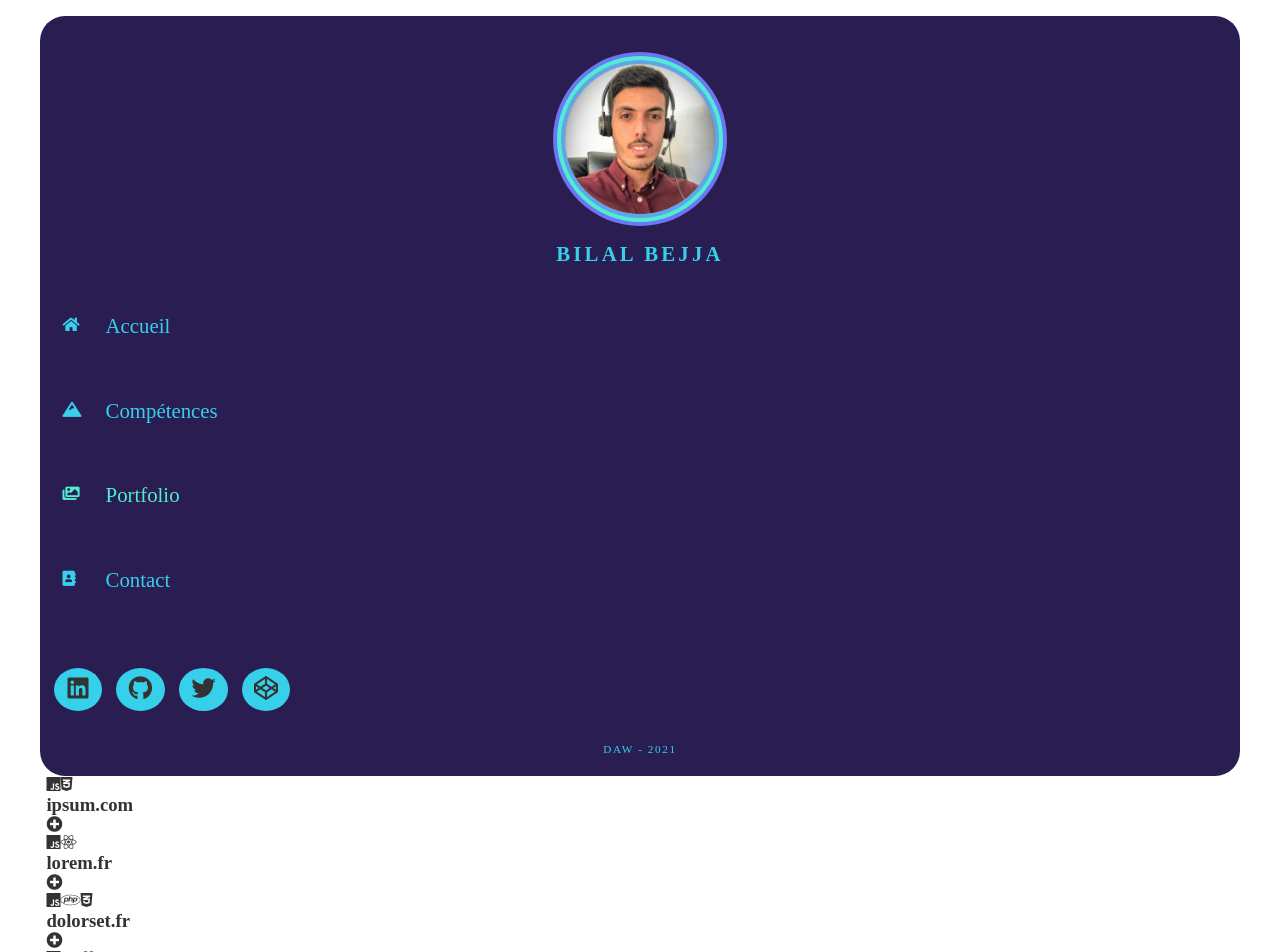
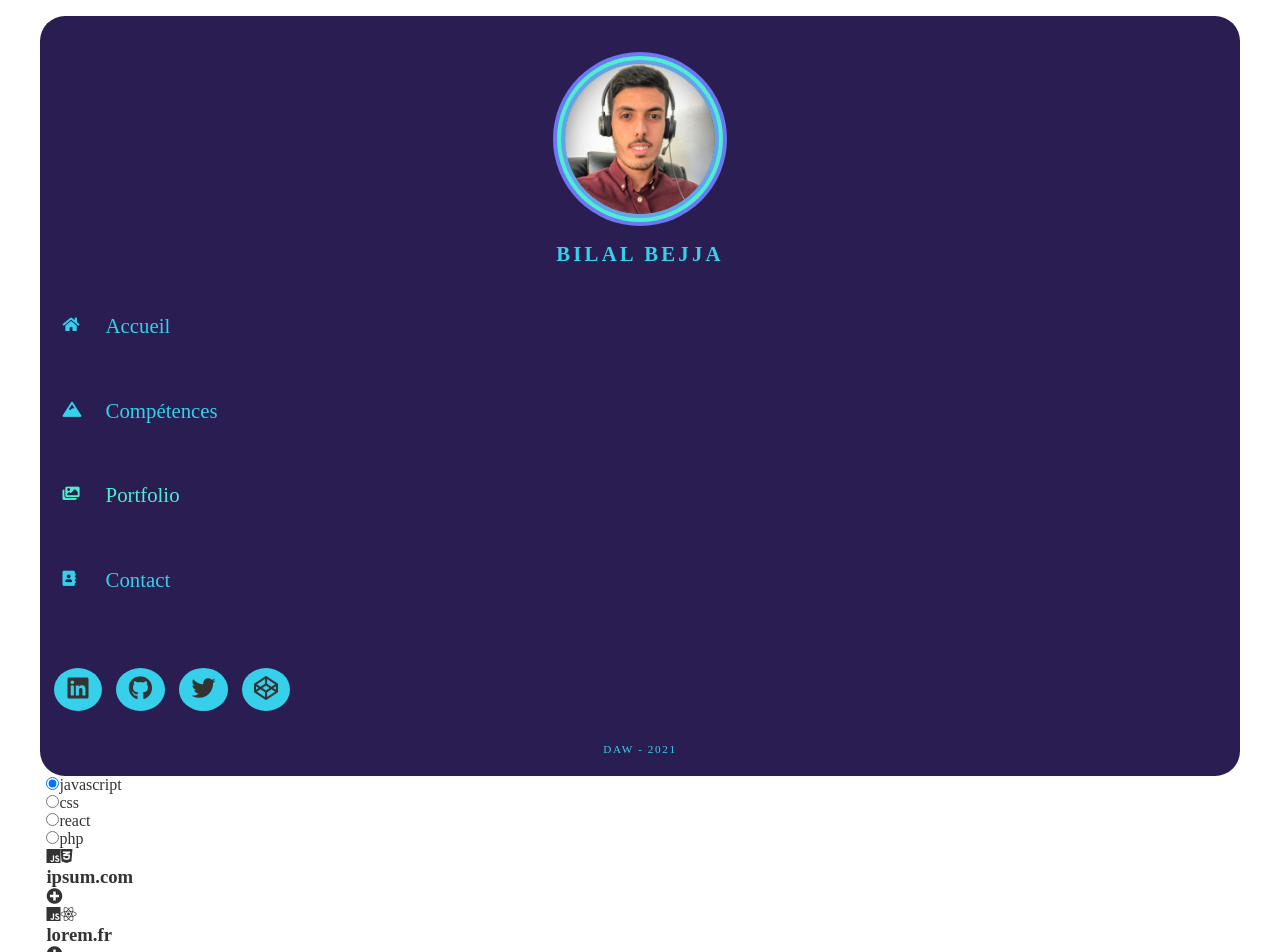
Before and after one commit to bilalbejja-collab/react-cv, a React (Create React App) app: page /portfolio in a window 1280 px wide. Shown: the top 952 px of the page. Built offline with nearby package versions, Linux system fonts and the light colour scheme; a web font is replaced by a local one.

Commit message:
finalizada la parte de proyectos

```diff
--- a/package.json
+++ b/package.json
@@ -6,6 +6,7 @@
   "main": "src/index.js",
   "dependencies": {
     "react": "17.0.2",
+    "react-copy-to-clipboard": "5.0.3",
     "react-dom": "17.0.2",
     "react-router-dom": "5.2.0",
     "react-scripts": "4.0.0",
--- a/src/components/portfolio/Project.js
+++ b/src/components/portfolio/Project.js
@@ -6,8 +6,8 @@ export default class Project extends Component {
   };
 
   handleInfo = () => {
-
-  }
+    showInfo: !this.state.showInfo;
+  };
 
   render() {
     let { name, languagesIcons, source, info, picture } = this.props.item;
@@ -20,10 +20,34 @@ export default class Project extends Component {
           ))}
         </div>
         <h3>{name}</h3>
-        <img src={picture} alt="" />
-        <span className="infos">
+        <img src={picture} alt="" onClick={this.handleInfo} />
+        <span className="infos" onClick={this.handleInfo}>
           <i className="fas fa-plus-circle"></i>
         </span>
+
+        {this.state.showInfo && (
+          <div className="showInfo">
+            <div className="infoContent">
+              <div className="head">
+                <h2>{name}</h2>
+                <div className="sourceCode">
+                  <a
+                    href={source}
+                    rel="noopener noreferrer"
+                    className="button"
+                    target="_blank"
+                  >
+                    Code source
+                  </a>
+                </div>
+                <p className="text">{info}</p>
+              </div>
+              <div className="button return" onClick={this.handleInfo}>
+                Retourner sur la page
+              </div>
+            </div>
+          </div>
+        )}
       </div>
     );
   }
--- a/src/components/portfolio/ProjectList.js
+++ b/src/components/portfolio/ProjectList.js
@@ -4,19 +4,49 @@ import Project from "./Project";
 
 export default class ProjectList extends Component {
   state = {
-    projects: portfolioData
+    projects: portfolioData,
+    radios: [
+      { id: 1, value: "javascript" },
+      { id: 2, value: "css" },
+      { id: 3, value: "react" },
+      { id: 4, value: "php" }
+    ],
+    selectedRadio: "javascript"
+  };
+
+  handleRadio = (event) => {
+    let radio = event.target.value;
+    this.setState({ selectedRadio: radio });
   };
 
   render() {
-    let { projects } = this.state;
+    let { projects, radios, selectedRadio } = this.state;
 
     return (
       <div className="portfolioContent">
-        <ul className="radioDisplay"></ul>
+        <ul className="radioDisplay">
+          {radios.map((radio) => {
+            return (
+              <li key={radio.id}>
+                <input
+                  type="radio"
+                  name="radio"
+                  checked={radio.value === selectedRadio}
+                  value={radio.value}
+                  id={radio.value}
+                  onChange={this.handleRadio}
+                />
+                <label htmlFor={radio.value}>{radio.value}</label>
+              </li>
+            );
+          })}
+        </ul>
         <div className="projects">
-          {projects.map((item) => {
-            return <Project key={item.id} item={item} />;
-          })}
+          {projects
+            .filter((item) => item.languages.includes(selectedRadio))
+            .map((item) => {
+              return <Project key={item.id} item={item} />;
+            })}
         </div>
       </div>
     );
```
Also changed, not shown: src/index.js (line endings or trailing spaces).
